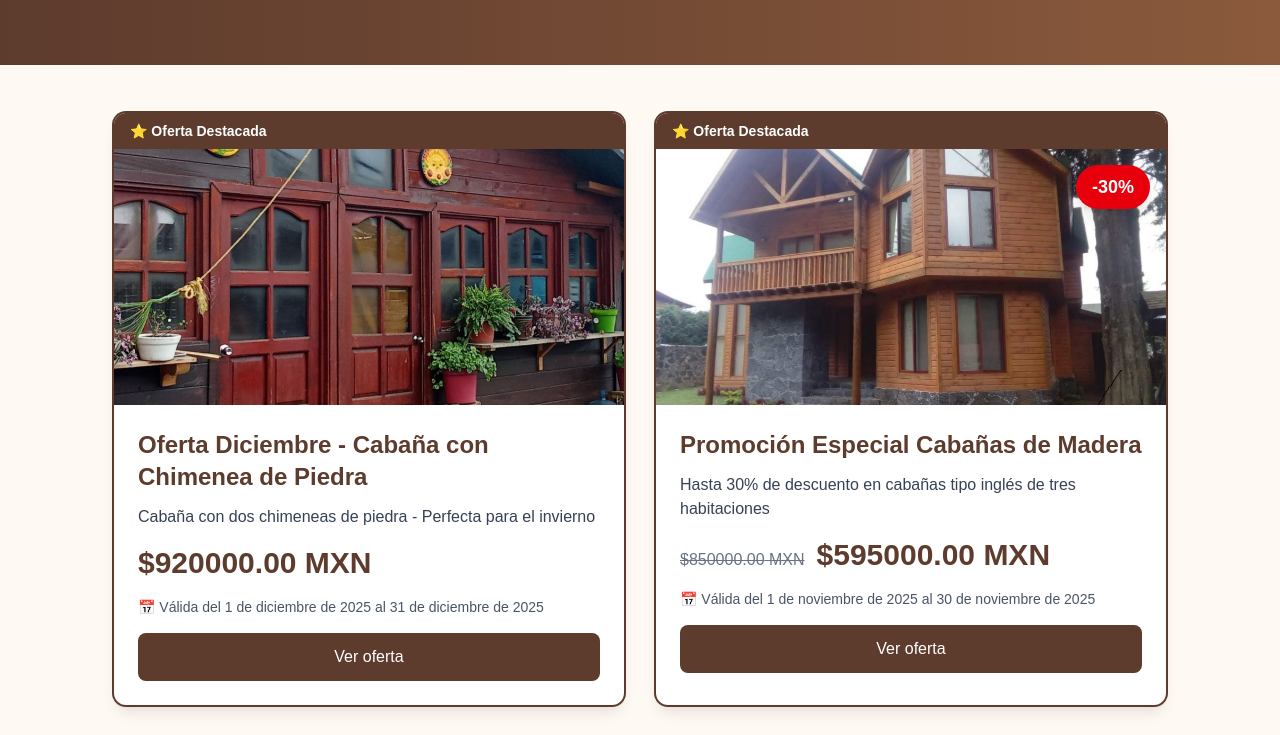
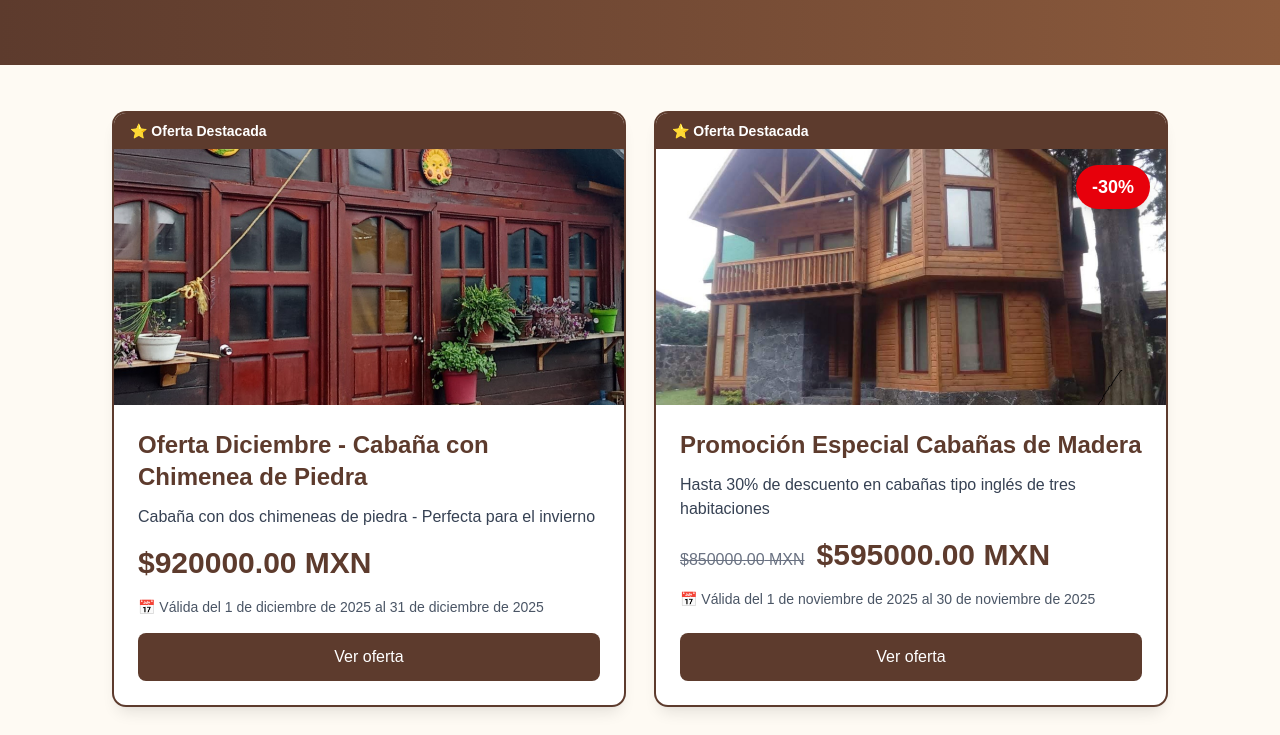
Before and after one commit to o7digital/homedesign, a Next.js app: page /offres in a window 1280 px wide. Shown: the part 347-1082 px from the top of the page. Built offline with nearby package versions, Linux system fonts and the light colour scheme.

Commit message:
Aligner les boutons Ver oferta et simplifier la config favicon

```diff
--- a/app/layout.tsx
+++ b/app/layout.tsx
@@ -15,16 +15,6 @@ const geistMono = Geist_Mono({
 export const metadata: Metadata = {
   title: "Home Design Marques | Venta y Fabricación de Casas de Madera Prefabricadas México",
   description: "Venta y fabricación de casas de madera prefabricadas en México. Muebles y mobiliario de madera para casas y oficinas. Puertas, pisos, triplay. Servicio en CDMX y toda la República Mexicana. Diseño moderno y sustentable.",
-  icons: {
-    icon: [
-      { url: '/favicon.ico' },
-      { url: '/favicon-16x16.png', sizes: '16x16', type: 'image/png' },
-      { url: '/favicon-32x32.png', sizes: '32x32', type: 'image/png' },
-    ],
-    apple: [
-      { url: '/apple-touch-icon.png' },
-    ],
-  },
   keywords: [
     // Casas prefabricadas - Intención comercial
     "venta casas de madera México",
--- a/app/offres/page.tsx
+++ b/app/offres/page.tsx
@@ -125,7 +125,7 @@ export default function OffresPage() {
               return (
                 <div
                   key={offre.id}
-                  className={`bg-white rounded-xl shadow-lg overflow-hidden hover:shadow-xl transition-shadow ${
+                  className={`bg-white rounded-xl shadow-lg overflow-hidden hover:shadow-xl transition-shadow flex flex-col ${
                     offre.misEnAvant ? "ring-2 ring-[#5d3b2d]" : ""
                   }`}
                 >
@@ -159,7 +159,7 @@ export default function OffresPage() {
                   </div>
 
                   {/* Contenu */}
-                  <div className="p-6">
+                  <div className="p-6 flex flex-col flex-grow">
                     <h2 className="text-2xl font-bold text-[#5d3b2d] mb-3">
                       {offre.titre}
                     </h2>
@@ -195,10 +195,10 @@ export default function OffresPage() {
                       )}
                     </div>
 
-                    {/* Botón */}
+                    {/* Botón - poussé vers le bas avec mt-auto */}
                     <Link
                       href={`/offres/${offre.slug}`}
-                      className={`block text-center px-6 py-3 rounded-lg transition ${
+                      className={`block text-center px-6 py-3 rounded-lg transition mt-auto ${
                         valide
                           ? "bg-[#5d3b2d] text-white hover:bg-[#4a2f23]"
                           : "bg-gray-400 text-white cursor-not-allowed"
```
Also changed, not shown: app/icon.png (deleted).
